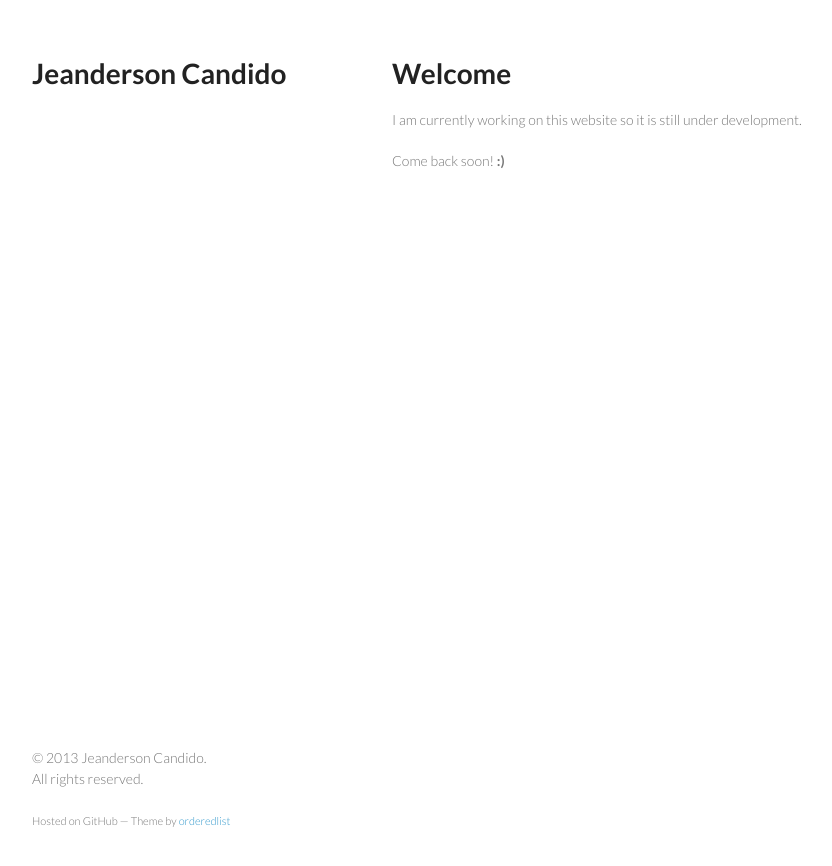
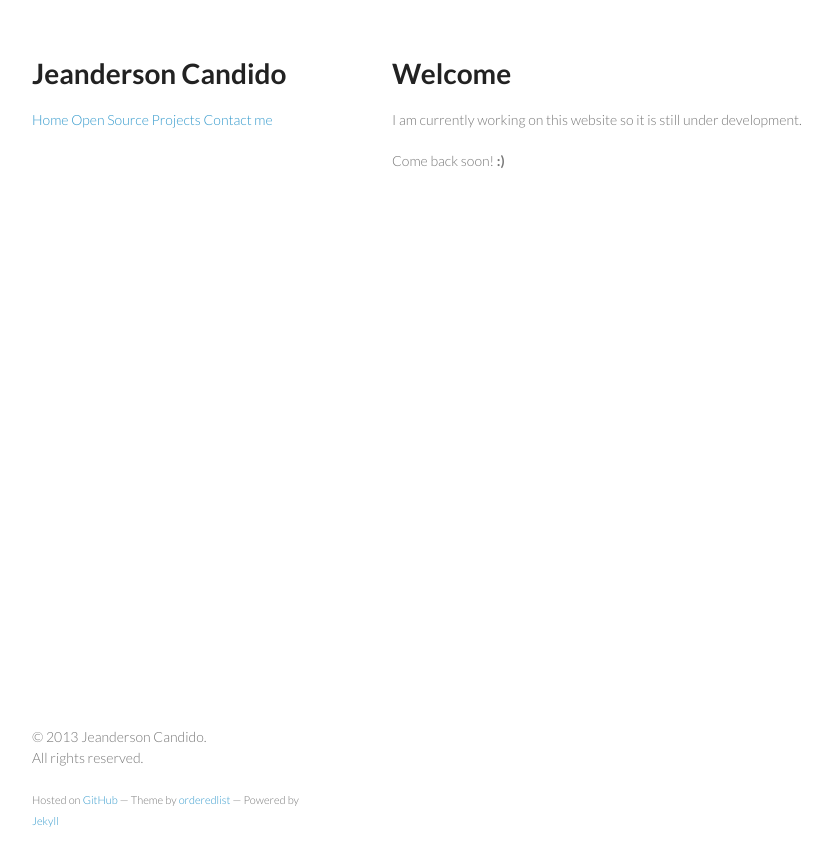
Before and after one commit to jeandersonbc/jeandersonbc.github.io, a Jekyll site: the page built from index.html, in a window 1280 px wide. Shown: the top 866 px of the page, without its empty margins (178-1010 px from the left). Built offline with Jekyll 4.4.1, drawn with Linux system fonts in a browser that asks for light colours.

Commit message:
Added menu

```diff
--- a/_layouts/default.html
+++ b/_layouts/default.html
@@ -25,6 +25,9 @@
     <div class="wrapper">
       <header>
         <h1>Jeanderson Candido</h1>
+		<a href="/index.html">Home</a>
+		<a href="/projects.html">Open Source Projects</a>
+		<a href="/contact.html">Contact me</a>
       </header>
 
       <section>
@@ -32,8 +35,12 @@
       </section>
 
       <footer>
-	<p>&copy; 2013 Jeanderson Candido.<br>All rights reserved.</p>
-        <p><small>Hosted on GitHub &mdash; Theme by <a target="new" href="https://github.com/orderedlist">orderedlist</a></small></p>
+	    <p>&copy; 2013 Jeanderson Candido.<br>All rights reserved.</p>
+        <p><small>
+		    Hosted on <a href="www.github.com" target="new">GitHub</a>
+		    &mdash; Theme by <a target="new" href="https://github.com/orderedlist">orderedlist</a>
+		    &mdash; Powered by <a href="http://jekyllrb.com/" target="new">Jekyll</a>
+		</small></p>
       </footer>
     </div>
     <script src="scripts/scale.fix.js"></script>
```
